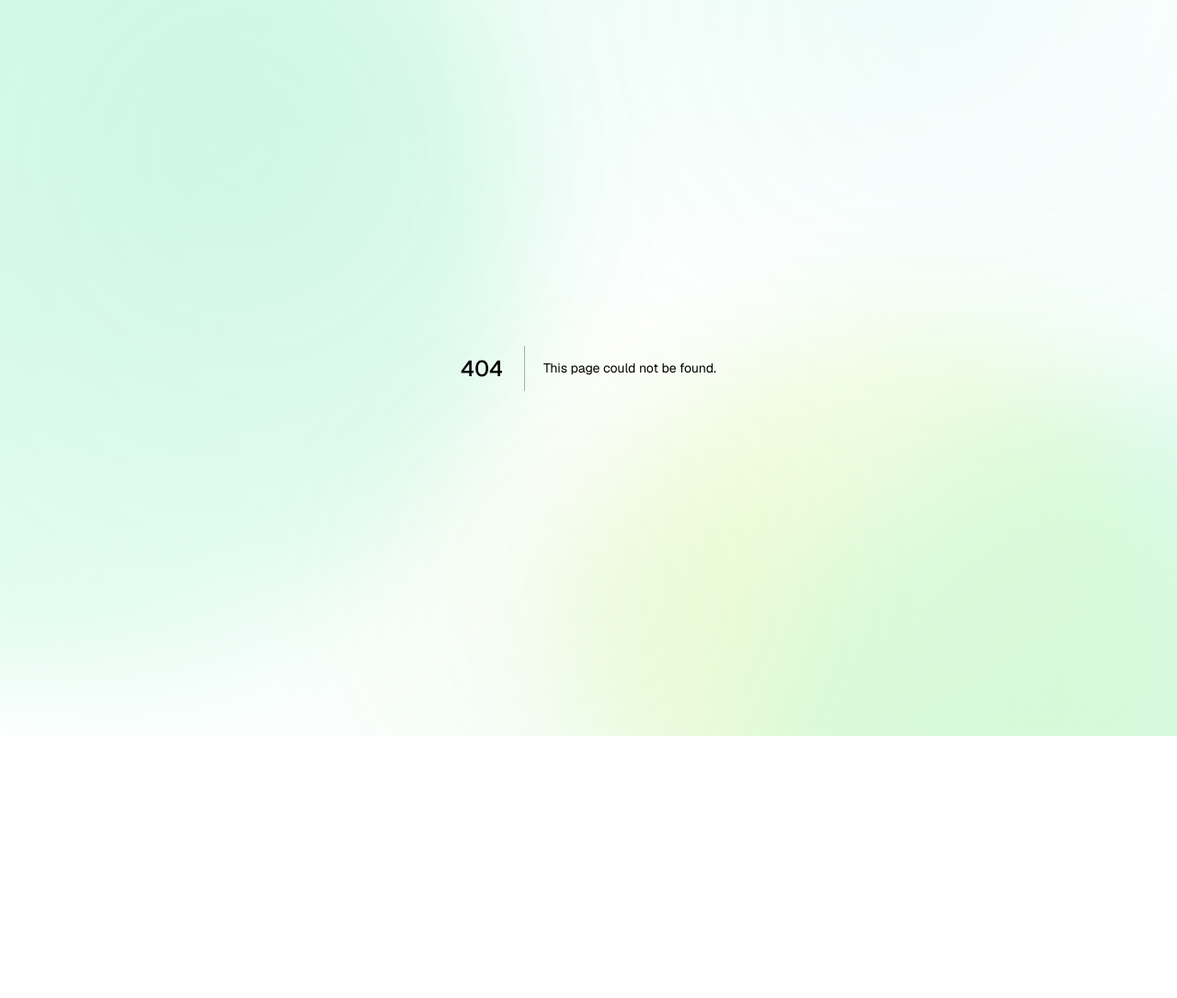
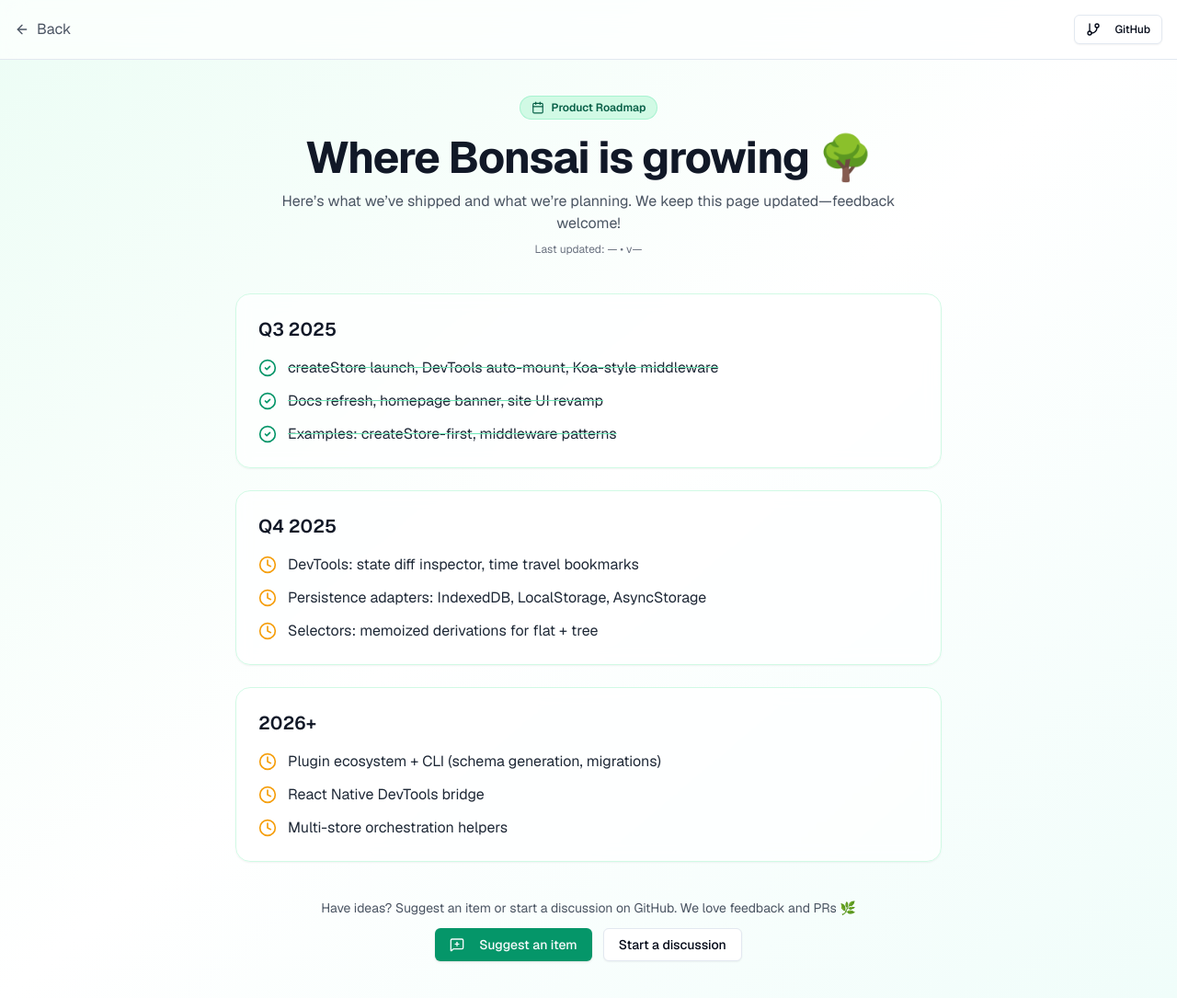
Before and after one commit to Akarikev/bonsai-web, a Next.js app: page /roadmap in a window 1280 px wide. Before the commit this address had no page. Shown: the whole page at 92% size. Before the commit the page ends 800 px from the top, so only its background shows below. Built offline with nearby package versions, Linux system fonts and the light colour scheme.

Commit message:
roadmaps

```diff
--- a/app/page.tsx
+++ b/app/page.tsx
@@ -655,7 +655,7 @@
                 </li>
                 <li>
                   <Link
-                    href="#"
+                    href="/roadmap"
                     className="hover:text-emerald-400 transition-colors"
                   >
                     Roadmap
--- /dev/null
+++ b/app/roadmap/page.tsx
@@ -0,0 +1,194 @@
+import Link from "next/link";
+import fs from "node:fs/promises";
+import path from "node:path";
+import {
+  ArrowLeft,
+  Calendar,
+  CheckCircle2,
+  Clock,
+  GitBranch,
+  MessageSquarePlus,
+} from "lucide-react";
+import { Button } from "@/components/ui/button";
+
+async function getLatestFromChangelog(): Promise<{
+  version: string;
+  date: string;
+} | null> {
+  try {
+    const changelogPath = path.join(process.cwd(), "CHANGELOG.md");
+    const content = await fs.readFile(changelogPath, "utf-8");
+    const lines = content.split(/\r?\n/);
+    for (const line of lines) {
+      const match = line.match(/^## \[(.*?)\] - (\d{4}-\d{2}-\d{2})/);
+      if (match) {
+        return { version: match[1], date: match[2] };
+      }
+    }
+    return null;
+  } catch {
+    return null;
+  }
+}
+
+export default async function RoadmapPage() {
+  const latest = await getLatestFromChangelog();
+  const quarters = [
+    {
+      title: "Q3 2025",
+      items: [
+        {
+          label:
+            "createStore launch, DevTools auto-mount, Koa-style middleware",
+          done: true,
+        },
+        { label: "Docs refresh, homepage banner, site UI revamp", done: true },
+        {
+          label: "Examples: createStore-first, middleware patterns",
+          done: true,
+        },
+      ],
+    },
+    {
+      title: "Q4 2025",
+      items: [
+        {
+          label: "DevTools: state diff inspector, time travel bookmarks",
+          done: false,
+        },
+        {
+          label: "Persistence adapters: IndexedDB, LocalStorage, AsyncStorage",
+          done: false,
+        },
+        {
+          label: "Selectors: memoized derivations for flat + tree",
+          done: false,
+        },
+      ],
+    },
+    {
+      title: "2026+",
+      items: [
+        {
+          label: "Plugin ecosystem + CLI (schema generation, migrations)",
+          done: false,
+        },
+        { label: "React Native DevTools bridge", done: false },
+        { label: "Multi-store orchestration helpers", done: false },
+      ],
+    },
+  ];
+
+  return (
+    <div className="min-h-screen bg-gradient-to-br from-emerald-50 via-white to-teal-50">
+      {/* Header */}
+      <nav className="border-b bg-white/70 backdrop-blur-md sticky top-0 z-50">
+        <div className="container mx-auto px-4 py-4 flex items-center justify-between">
+          <Link
+            href="/"
+            className="text-gray-600 hover:text-emerald-600 flex items-center gap-2"
+          >
+            <ArrowLeft className="w-4 h-4" />
+            Back
+          </Link>
+          <div className="flex items-center gap-2">
+            <Link
+              href="https://github.com/Akarikev/bonsai"
+              target="_blank"
+              rel="noopener noreferrer"
+            >
+              <Button variant="outline" size="sm">
+                <GitBranch className="w-4 h-4 mr-2" /> GitHub
+              </Button>
+            </Link>
+          </div>
+        </div>
+      </nav>
+
+      <section className="container mx-auto px-4 py-10">
+        <div className="max-w-3xl mx-auto">
+          <div className="text-center mb-10">
+            <div className="inline-flex items-center gap-2 rounded-full bg-emerald-100 text-emerald-800 ring-1 ring-emerald-200 px-3 py-1 text-xs font-semibold">
+              <Calendar className="w-3.5 h-3.5" /> Product Roadmap
+            </div>
+            <h1 className="text-4xl md:text-5xl font-bold text-gray-900 mt-4 tracking-tight">
+              Where Bonsai is growing 🌳
+            </h1>
+            <p className="text-gray-600 mt-3 max-w-2xl mx-auto">
+              Here’s what we’ve shipped and what we’re planning. We keep this
+              page updated—feedback welcome!
+            </p>
+            <p className="text-xs text-gray-500 mt-2">
+              Last updated: {latest?.date ?? "—"} • v{latest?.version ?? "—"}
+            </p>
+          </div>
+
+          <div className="space-y-6">
+            {quarters.map((q) => (
+              <div
+                key={q.title}
+                className="bg-white/70 backdrop-blur border border-emerald-100 rounded-2xl shadow-sm p-6"
+              >
+                <h2 className="text-xl font-semibold text-gray-900 mb-4">
+                  {q.title}
+                </h2>
+                <ul className="space-y-3">
+                  {q.items.map((it) => (
+                    <li
+                      key={it.label}
+                      className="flex items-start gap-3 text-gray-800"
+                    >
+                      {it.done ? (
+                        <CheckCircle2 className="w-5 h-5 text-emerald-600 mt-0.5" />
+                      ) : (
+                        <Clock className="w-5 h-5 text-amber-500 mt-0.5" />
+                      )}
+                      <span
+                        className={
+                          it.done ? "line-through decoration-emerald-300" : ""
+                        }
+                      >
+                        {it.label}
+                      </span>
+                    </li>
+                  ))}
+                </ul>
+              </div>
+            ))}
+          </div>
+
+          <div className="text-center mt-10">
+            <p className="text-sm text-gray-600 mb-3">
+              Have ideas? Suggest an item or start a discussion on GitHub. We
+              love feedback and PRs 🌿
+            </p>
+            <div className="flex flex-col sm:flex-row items-center justify-center gap-3">
+              <Link
+                href={`https://github.com/Akarikev/bonsai/issues/new?title=${encodeURIComponent(
+                  "Roadmap suggestion: "
+                )}&labels=${encodeURIComponent(
+                  "enhancement,roadmap"
+                )}&body=${encodeURIComponent(
+                  "### Summary\n\nDescribe your suggestion here.\n\n### Why\n\nWhy does this matter? What problem does it solve?\n\n### Scope\n- [ ] Proposed scope item 1\n- [ ] Proposed scope item 2\n\nThanks for helping Bonsai grow! 🌳"
+                )}`}
+                target="_blank"
+                rel="noopener noreferrer"
+              >
+                <Button className="bg-emerald-600 hover:bg-emerald-700">
+                  <MessageSquarePlus className="w-4 h-4 mr-2" /> Suggest an item
+                </Button>
+              </Link>
+              <Link
+                href="https://github.com/Akarikev/bonsai/discussions/new?category=general"
+                target="_blank"
+                rel="noopener noreferrer"
+              >
+                <Button variant="outline">Start a discussion</Button>
+              </Link>
+            </div>
+          </div>
+        </div>
+      </section>
+    </div>
+  );
+}
--- a/app/sitemap.ts
+++ b/app/sitemap.ts
@@ -5,6 +5,7 @@
   const routes = [
     "",
     "/docs",
+    "/roadmap",
     // "/docs/getting-started",
     // "/docs/api",
     // "/docs/examples",
```
Also changed, not shown: 1 other file (tests, documents, lock files or other folders).
